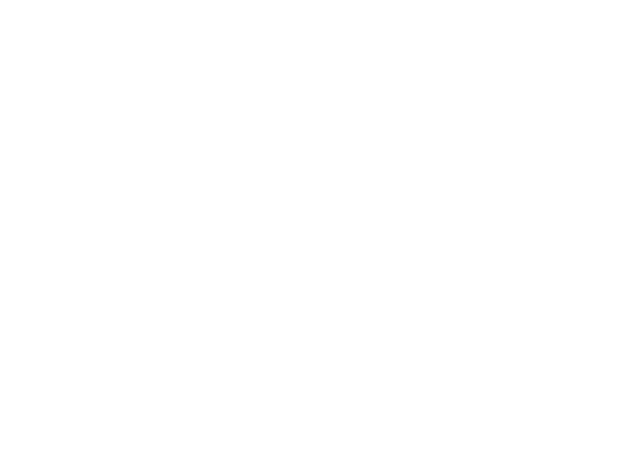
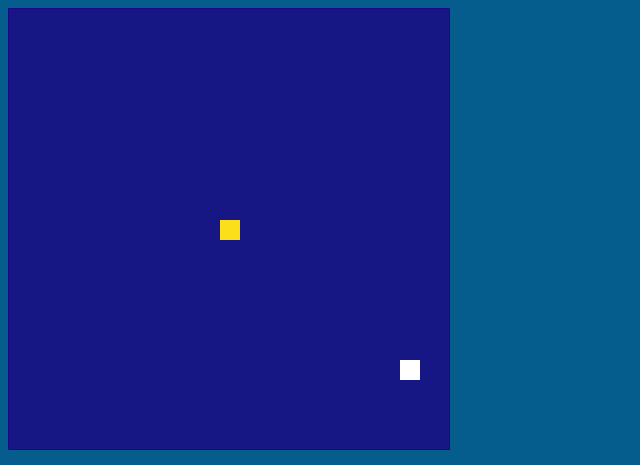
Before and after one commit to 1CullenZRini1/1CullenZRini1.github.io, a plain HTML site: page asd-projects/snake/index.html in a window 1280 px wide. Shown: the top 465 px of the page, without its empty margins (0-640 px from the left). Drawn offline with Linux system fonts and the light colour scheme.

Commit message:
saving data shapes

```diff
--- a/asd-projects/snake/index.css
+++ b/asd-projects/snake/index.css
@@ -1,13 +1,13 @@
 
 body {
-  background-color: darkgreen;
+  background-color: rgb(4, 93, 141);
 }
 
 #board {
   width: 440px;
   height: 440px;
-  border: 1px solid white;
-  background-color: black;
+  border: 1px solid rgb(30, 6, 134);
+  background-color: rgb(22, 23, 132);
 }
 
 #score, #highScore {
@@ -23,15 +23,15 @@ body {
 }
 
 .snake {
-  background-color: green;
+  background-color: rgb(186, 169, 13);
   z-index: 2;
 }
 
 #snake-head {
-  background-color: darkgreen;
+  background-color: rgb(250, 223, 25);
 }
 
 .apple {
-  background-color: red;
+  background-color: rgb(255, 255, 255);
   z-index: 1;
 }
--- a/asd-projects/snake/index.html
+++ b/asd-projects/snake/index.html
@@ -1,15 +1,16 @@
 <!DOCTYPE html>
 <html>
 
-  <head>
-    <title>Snake</title>
-    <!--Link jQuery and CSS here-->
-
-  </head>
-  <body>
-
-  </body>
-
-  <!-- Link index.js here -->
+<head>
+  <title>Snake</title>
+  <script src="jquery.min.js"></script>
+  <link rel="stylesheet" type="text/css" href="index.css" />
+</head>
+<body>
+  <div id="board"></div>
+  <h1 id="score">SCORE: 0</h1>
+  <h1 id="highScore">HIGHSCORE: 0 </h1>
+</body>
+<script src="index.js"></script>
 
 </html>
--- a/asd-projects/snake/index.js
+++ b/asd-projects/snake/index.js
@@ -11,7 +11,9 @@ var highScoreElement = $("#highScore");
 
 // TODO 4a: Create the snake, apple and score variables
 // Game Variables
-
+var snake = {}
+var apple = {}
+var score = 0
 // Constant Variables
 var ROWS = 20;
 var COLUMNS = 20;
@@ -41,9 +43,11 @@ init();
 
 function init() {
   // TODO 4c-2: initialize the snake
-
+  snake.body = [];
+  makeSnakeSquare(10, 10);
+  snake.head = snake.body[0];
   // TODO 4b-2: initialize the apple
-
+  makeApple()
   // TODO 5a: Initialize the interval
 
 }
@@ -57,7 +61,16 @@ function init() {
  * collisions with the walls.
  */
 function update() {
-  // TODO 5b: Fill in the update function's code block
+  moveSnake();
+  if (hasHitWall() || hasCollidedWithSnake()) {
+
+    endGame();
+  }
+
+  if (hasCollidedWithApple()) {
+
+    handleAppleCollision();
+  }
 }
 
 function checkForNewDirection(event) {
@@ -184,7 +197,11 @@ function endGame() {
  * position on the board that is not occupied and position the apple there.
  */
 function makeApple() {
-  // TODO 4b-1: Fill in the makeApple() code block
+  apple.element = $("<div>").addClass("apple").appendTo(board);
+  var randomPosition = getRandomAvailablePosition();
+  apple.row = randomPosition.row;
+  apple.column = randomPosition.column;
+  repositionSquare(apple);
 }
 
 /* Create an HTML element for a snakeSquare using jQuery. Then, given a row and
@@ -192,7 +209,14 @@ function makeApple() {
  * snakeSquare to the snake.body Array and set a new tail.
  */
 function makeSnakeSquare(row, column) {
-  // TODO 4c-1: Fill in this function's code block
+  var snakeSquare = {};
+  snakeSquare.element = $("<div>").addClass("snake").appendTo(board);
+  snakeSquare.row = row;
+  snakeSquare.column = column;
+  repositionSquare(snakeSquare);
+  if (snake.body.length === 0) { snakeSquare.element.attr("id", "snake-head"); }
+  snake.body.push(snakeSquare);
+  snake.tail = snakeSquare;
 }
 
 /*
```
